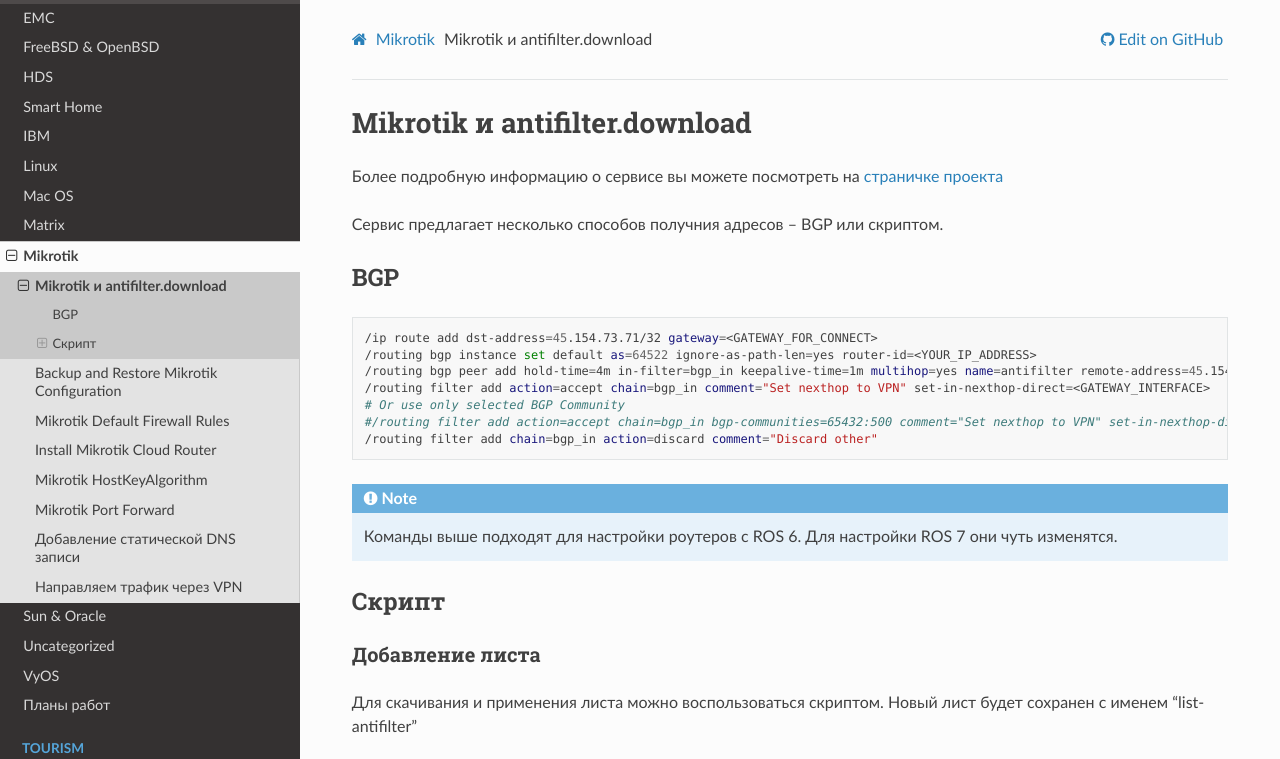
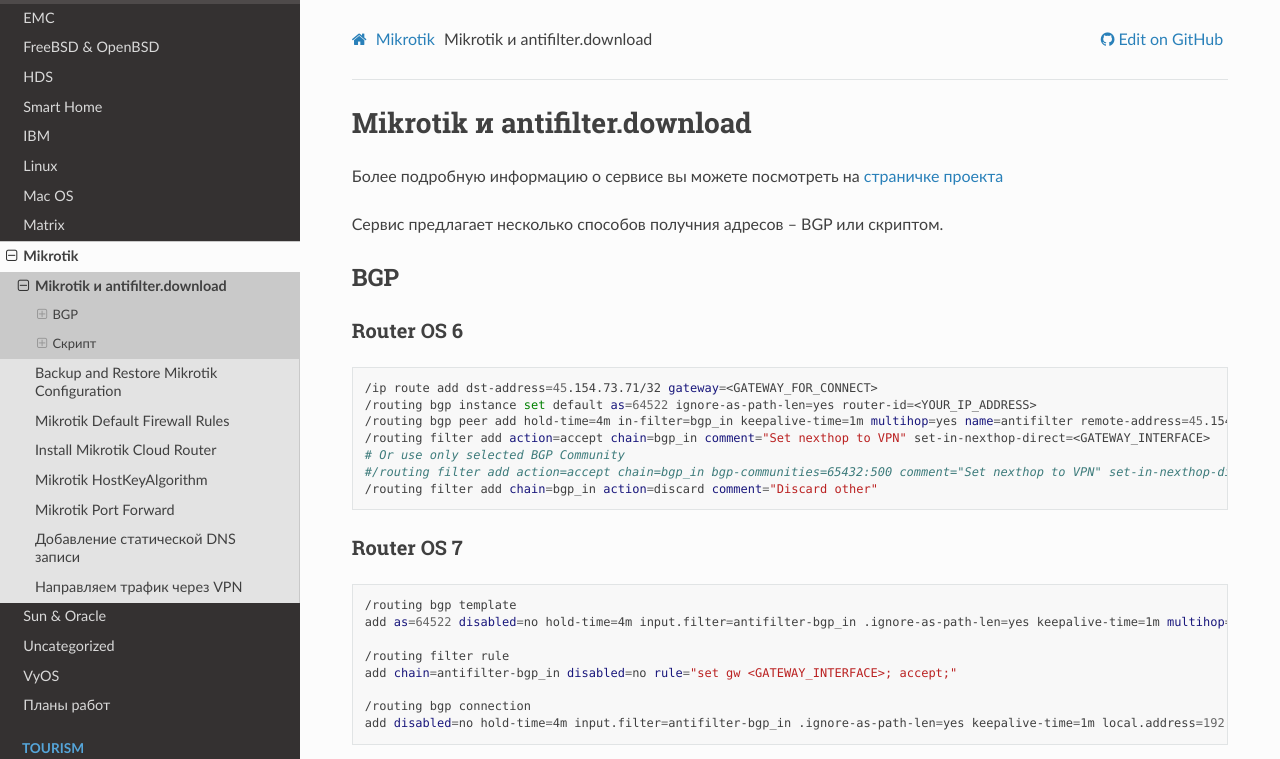
Before and after one commit to jeffscrum/jeffscrum.github.io, a Sphinx documentation site: the page built from source/mikrotik/mikrotik-antifilter-configure.rst, in a window 1280 px wide and 900 px high, cut to the strip 0-759 px from the top of the window. Built offline with Sphinx 7.4.7 and the Read the Docs theme 2.0.0, drawn with Linux system fonts in a browser that asks for light colours.

Commit message:
Update mikrotik-antifilter-configure.rst

```diff
--- a/source/mikrotik/mikrotik-antifilter-configure.rst
+++ b/source/mikrotik/mikrotik-antifilter-configure.rst
@@ -15,6 +15,10 @@
 BGP
 ---
 
+
+Router OS 6
+~~~~~~~~~~~
+
 .. code-block:: bash
 
   /ip route add dst-address=45.154.73.71/32 gateway=<GATEWAY_FOR_CONNECT>
@@ -26,7 +30,20 @@
   /routing filter add chain=bgp_in action=discard comment="Discard other"
 
 
-.. note:: Команды выше подходят для настройки роутеров с ROS 6. Для настройки ROS 7 они чуть изменятся.
+Router OS 7
+~~~~~~~~~~~
+
+.. code-block:: bash
+
+  /routing bgp template
+  add as=64522 disabled=no hold-time=4m input.filter=antifilter-bgp_in .ignore-as-path-len=yes keepalive-time=1m multihop=yes name=antifilter routing-table=main
+
+  /routing filter rule
+  add chain=antifilter-bgp_in disabled=no rule="set gw <GATEWAY_INTERFACE>; accept;"
+
+  /routing bgp connection
+  add disabled=no hold-time=4m input.filter=antifilter-bgp_in .ignore-as-path-len=yes keepalive-time=1m local.address=192.168.88.1 .role=ebgp multihop=yes name=antifilter_bgp remote.address=45.154.73.71/32 .as=65432 router-id=<YOUR_IP_ADDRESS> routing-table=main templates=antifilter
+
 
 Скрипт
 ------
```
